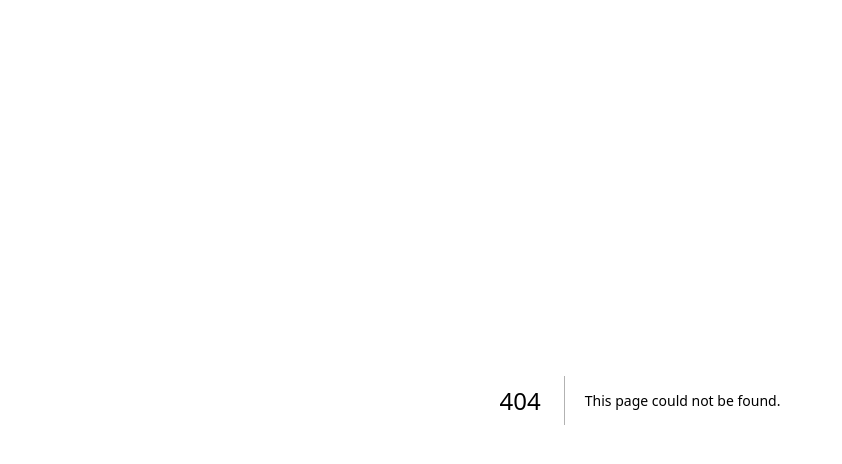
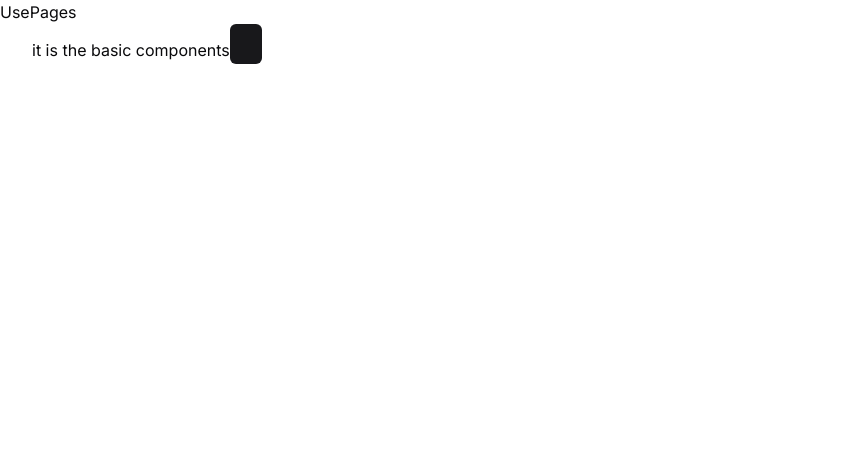
Before and after one commit to Nikith-S/eraser.io, a Next.js app: page /dashboard/1 in a window 1280 px wide. Before the commit this address had no page. Shown: the top 464 px of the page, without its empty margins (0-842 px from the left). Built offline with nearby package versions, Linux system fonts and the light colour scheme.

Commit message:
userPages is created

```diff
--- /dev/null
+++ b/app/dashboard/[userId]/page.tsx
@@ -0,0 +1,26 @@
+import React from 'react'
+import { Button } from '@/components/ui/button'
+
+function User() {
+
+
+    const handleButton = () =>{
+        console.log("hadled")
+    }
+  return (
+    <div>
+    UsePages
+
+<div className="container">
+    it is the basic components
+    <Button onClick={() => handleButton()}/>
+</div>
+
+
+
+    </div>
+
+  )
+}
+
+export default User
```
